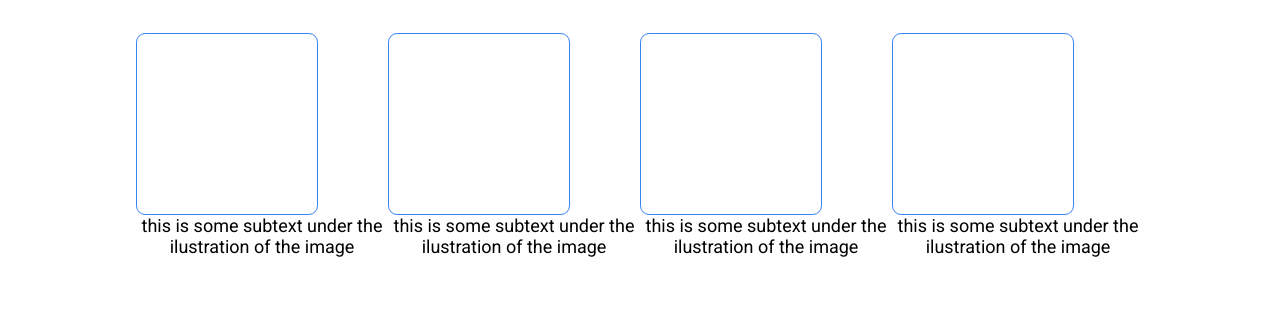
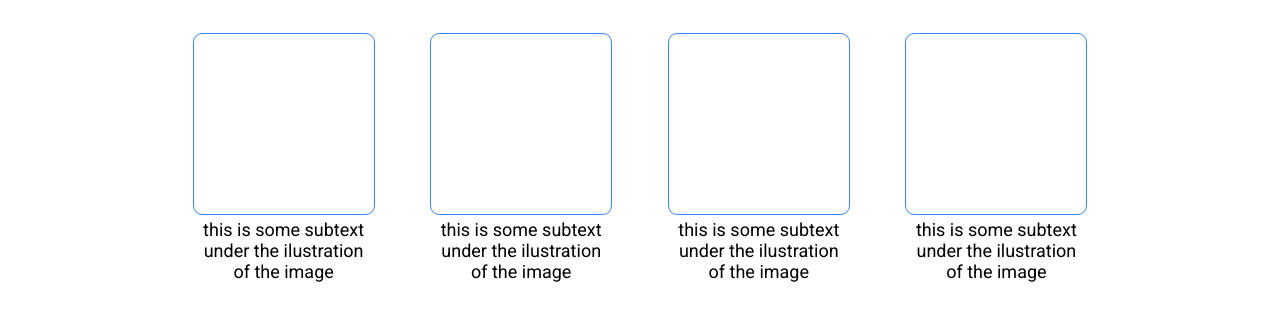
Before and after one commit to megaoy/Odin_Landing_Page, a plain HTML site: page index.html in a window 1280 px wide. Shown: the part 481-800 px from the top of the page. Drawn offline with Linux system fonts and the light colour scheme.

Commit message:
finished the card section style

```diff
--- a/index.html
+++ b/index.html
@@ -30,19 +30,19 @@
         <div class="card_bock">
             <div class="card">
                 <div class="card_image"></div>
-                this is some subtext under the ilustration of the image
+                <div class="card_text">this is some subtext under the ilustration of the image</div>
              </div>
              <div class="card">
                 <div class="card_image"></div>
-                this is some subtext under the ilustration of the image
+                <div class="card_text">this is some subtext under the ilustration of the image</div>
              </div>
              <div class="card">
                 <div class="card_image"></div>
-                this is some subtext under the ilustration of the image
+                <div class="card_text">this is some subtext under the ilustration of the image</div>
              </div>
              <div class="card">
                 <div class="card_image"></div>
-                this is some subtext under the ilustration of the image
+                <div class="card_text">this is some subtext under the ilustration of the image</div>
              </div>
         </div>
     </div>
--- a/style.css
+++ b/style.css
@@ -85,7 +85,7 @@ h1 p{
 }
 .card_bock{
     display: flex;
-    justify-content: space-between;
+    justify-content: space-evenly;
 }
 
 .cards h3{
@@ -99,12 +99,20 @@ h1 p{
     height: 10em;
     border: 1px #3882f6 solid;
     border-radius: 5%;
+    align-self: center;
 }
 
 .card{
-    /* color: #E5e7eb; */
+
     font-size: 18px;
-    text-align: center;
+
     display: flex;
     flex-direction: column;
+    gap: 4px;
+    max-width: 10em;
+
 }
+.card_text{
+    text-align: center;
+    /* color: #E5E7Eb; */
+}
```
